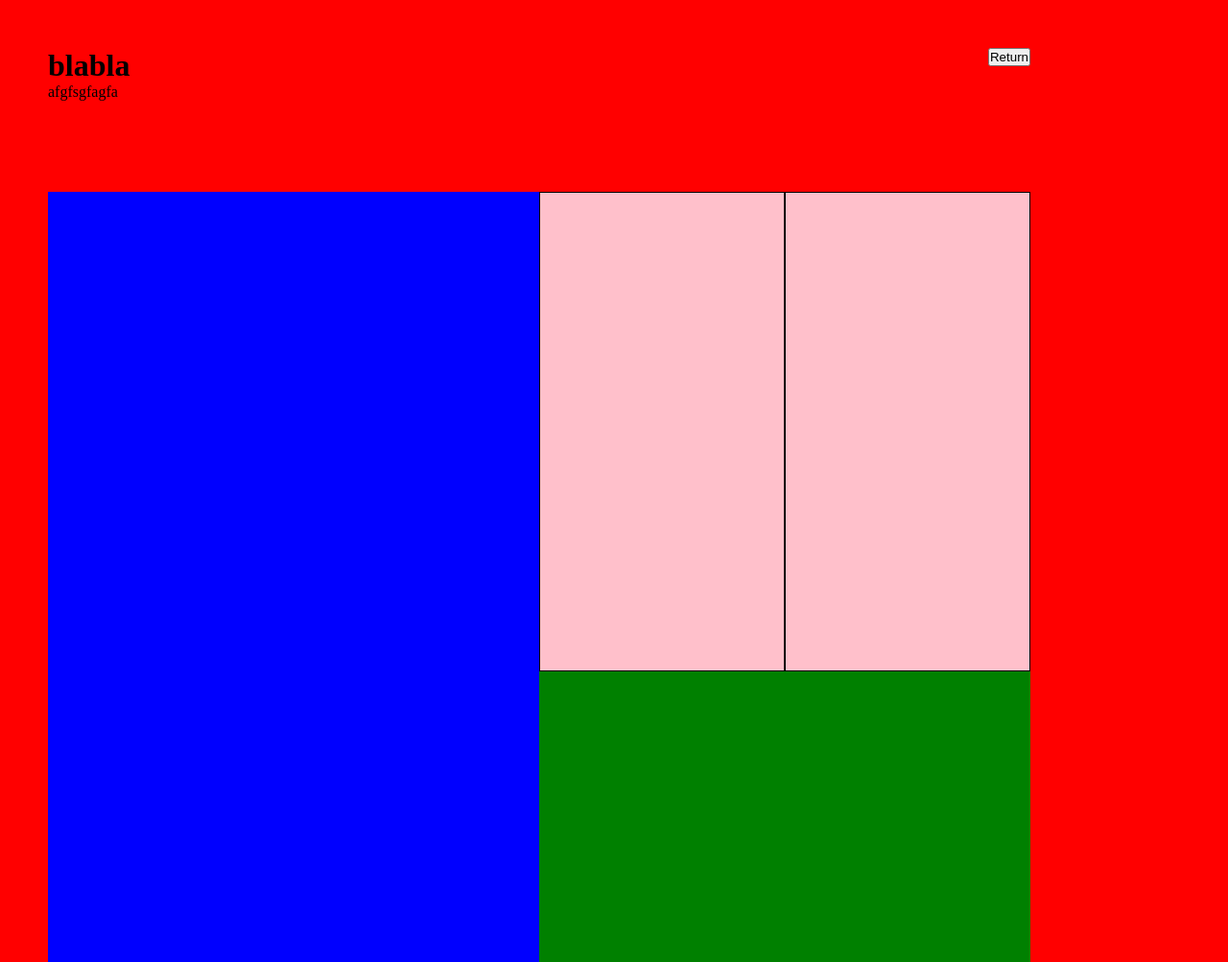
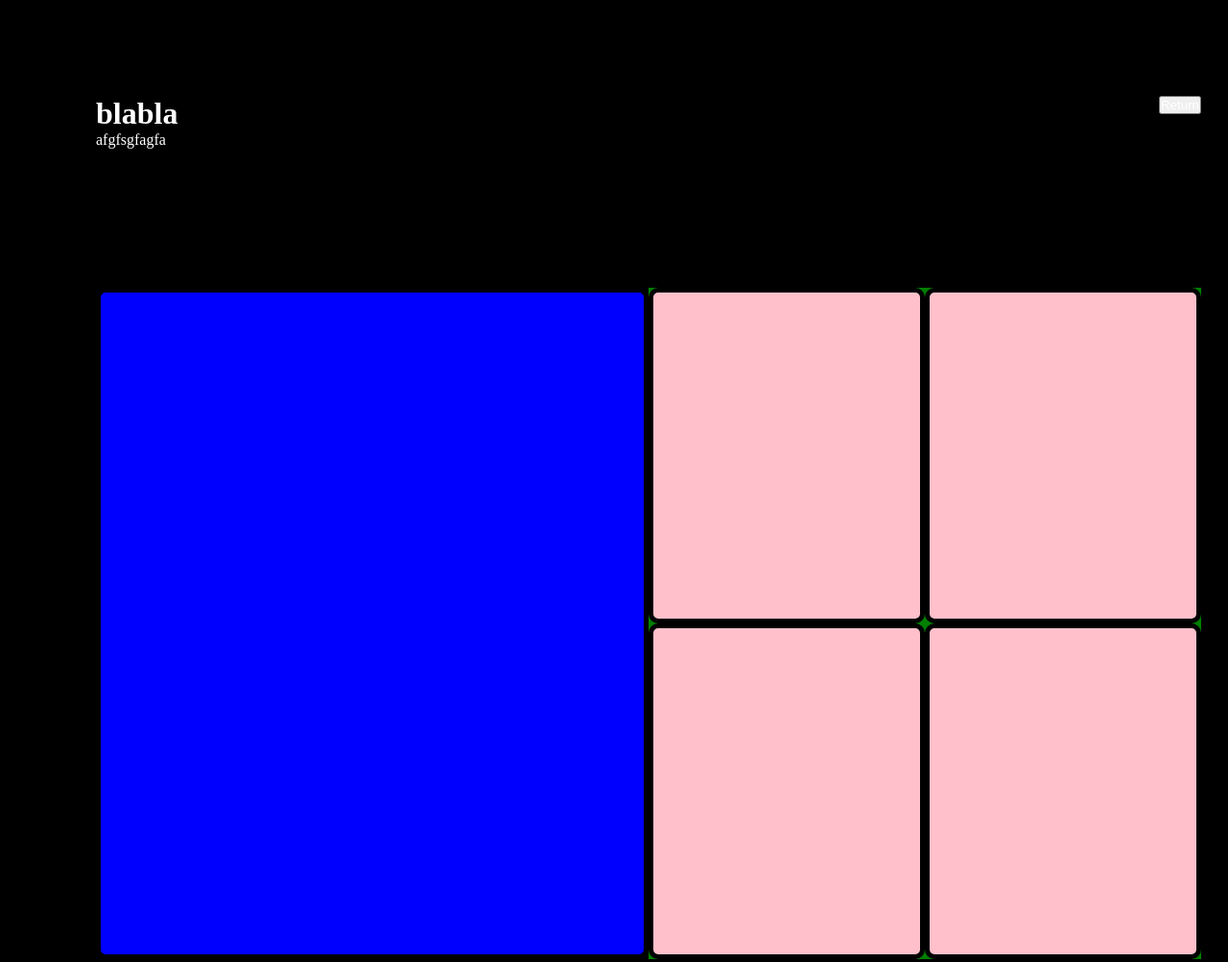
Before and after one commit to valeriodeprosperi/upra-show, a website: page index.html in a window 1280 px wide. Shown: the top 1003 px of the page at 96% size. Drawn offline with Linux system fonts and the light colour scheme.

Commit message:
modifies

```diff
--- a/index.html
+++ b/index.html
@@ -6,7 +6,10 @@
     <link rel="stylesheet" href="dist/app.css">
   </head>
   <body>
-    <div class="container">
+
+
+
+    <div class="container_top">
 
       <div class="item">
         <h1>blabla</h1>
@@ -19,7 +22,7 @@
     </div>
     </div>
 
-    <div class="container2">
+    <div class="container_main">
       <div class="card1">
       </div>
 
@@ -31,6 +34,12 @@
           <div class="box2">
 
           </div>
+          <div class="box3">
+
+          </div>
+          <div class="box4">
+
+          </div>
         </div>
       </div>
 
--- a/src/app.scss
+++ b/src/app.scss
@@ -3,38 +3,41 @@
   padding: 0;
   margin: 0;
 }
+body{
+  background-color: black;
+}
 
-.container{
-  width: 80%;
+.item, p, button{
+  color: white;
+}
+.container_top{
+  width: 90%;
   height: 100px;
-  margin: 50px 50px;
+  margin: 100px 100px;
   display: flex;
   flex-direction: row;
   justify-content: space-between;
 }
 
-.item{
+
+
+.container_main{
+  width: 90%;
+  height: 700px;
+  margin: 100px 100px;
+  display: flex;
+  flex-direction: row;
 
 }
 
-.container2{
-  width: 80%;
-  height: 1000px;
-  margin: 50px 50px;
-  display: flex;
-  flex-direction: row;
 
-
-}
-
-body{
-  background-color: red;
-}
 
 .card1{
   width:50%;
   height: 100%;
   background-color: blue;
+  border: 5px solid black;
+  border-radius: 10px;
 }
 .card2{
   width:50%;
@@ -42,12 +45,16 @@ body{
   background-color: green;
   display: flex;
   flex-direction: row;
+  flex-wrap: wrap;
+
 
 }
 
-.box1, .box2, {
+.box1, .box2, .box3, .box4{
   width: 50%;
   height:50%;
   background-color: pink;
-  border: 1px solid black;
+  border: 5px solid black;
+  border-radius: 10px;
+
 }
```
Also changed, not shown: dist/app.css.
